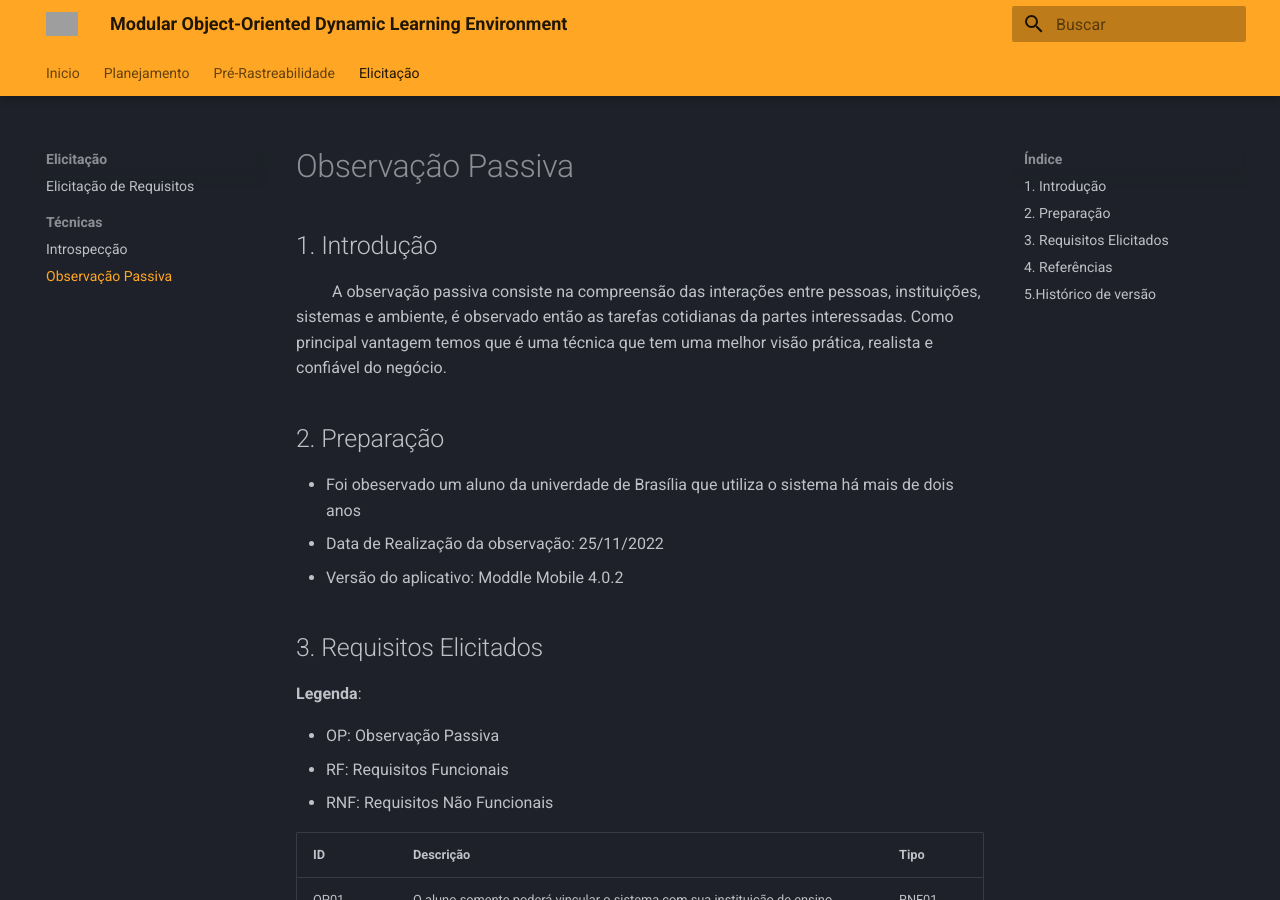
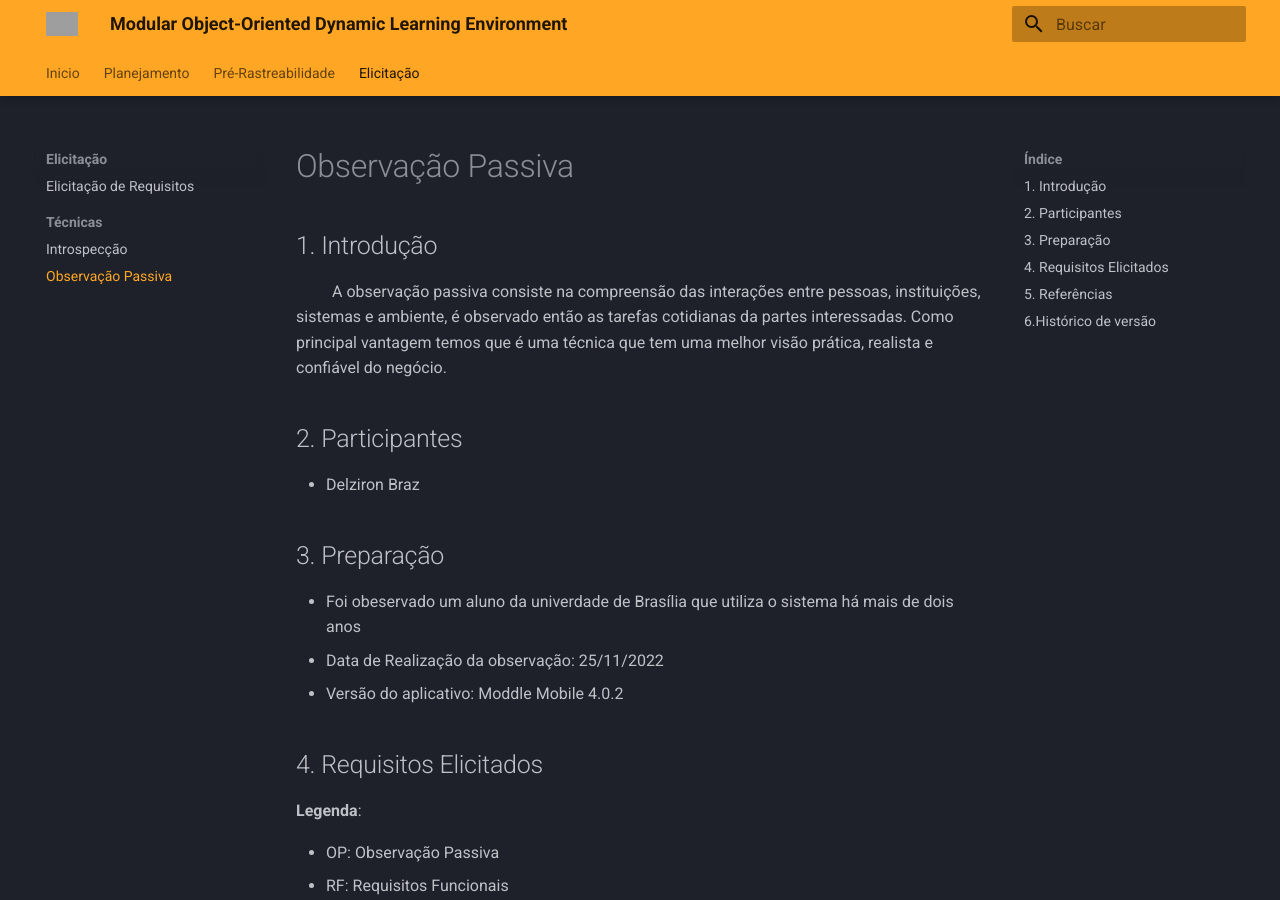
Before and after one commit to Requisitos-de-Software/2022.2-Moodle, an MkDocs documentation site: the page built from docs/Elicitação/Técnicas/observação_passiva.md, in a window 1280 px wide and 900 px high. Built offline with MkDocs 1.6.1 and Material for MkDocs 9.7.7, drawn with Linux system fonts in a browser that asks for light colours; some of the changed text lies outside the part shown; grey boxes are pictures that could not be loaded.

```diff
--- a/docs/Elicitação/Técnicas/observação_passiva.md
+++ b/docs/Elicitação/Técnicas/observação_passiva.md
@@ -5,12 +5,17 @@
 <p aling= justify> &emsp;&emsp; A observação passiva consiste na compreensão das interações entre pessoas, instituições, sistemas e ambiente,
 é observado então as tarefas cotidianas da partes interessadas. Como principal vantagem temos que é uma técnica que tem uma melhor visão prática, realista e confiável do negócio. </p>
 
-## 2. Preparação
+## 2. Participantes
+
+* Delziron Braz
+
+## 3. Preparação
+
 - Foi obeservado um aluno da univerdade de Brasília que utiliza o sistema há mais de dois anos
 - Data de Realização da observação: 25/11/2022
 - Versão do aplicativo: Moddle Mobile 4.0.2
 
-## 3. Requisitos Elicitados
+## 4. Requisitos Elicitados
 
 **Legenda**:
 
@@ -59,12 +64,12 @@
     *Tabela 01 - Elicitação de Requisitos usando Observação-Passiva*
 </center>
 
-## 4. Referências
+## 5. Referências
 - [1] VAZQUEZ, Carlos; SIMÕES, Guilherme. **Engenharia de Requisitos: software orientado ao negócio**. Brasport, 2016.
 
 - [2] Observação direta. **REtraining Requirements Engineering**. Disponível em: <<https://retraining.inf.ufsc.br/guia/app/classificacoes/tecnicas-de-elicitacao-de-requisitos/entidades/tecnicas-de-elicitacao-de-requisitos-observacao-direta/>>. Acesso em: 23 nov. 2022.
 
-## 5.Histórico de versão
+## 6.Histórico de versão
 
 | Versão | Data da realização | Data prevista revisão | Descrição | Autor | Revisor |
 |--------|------|------|-----------|-------|---------|
```
Also changed, not shown: docs/Elicitação/Técnicas/persona1.md (added, +15 -0 lines).
